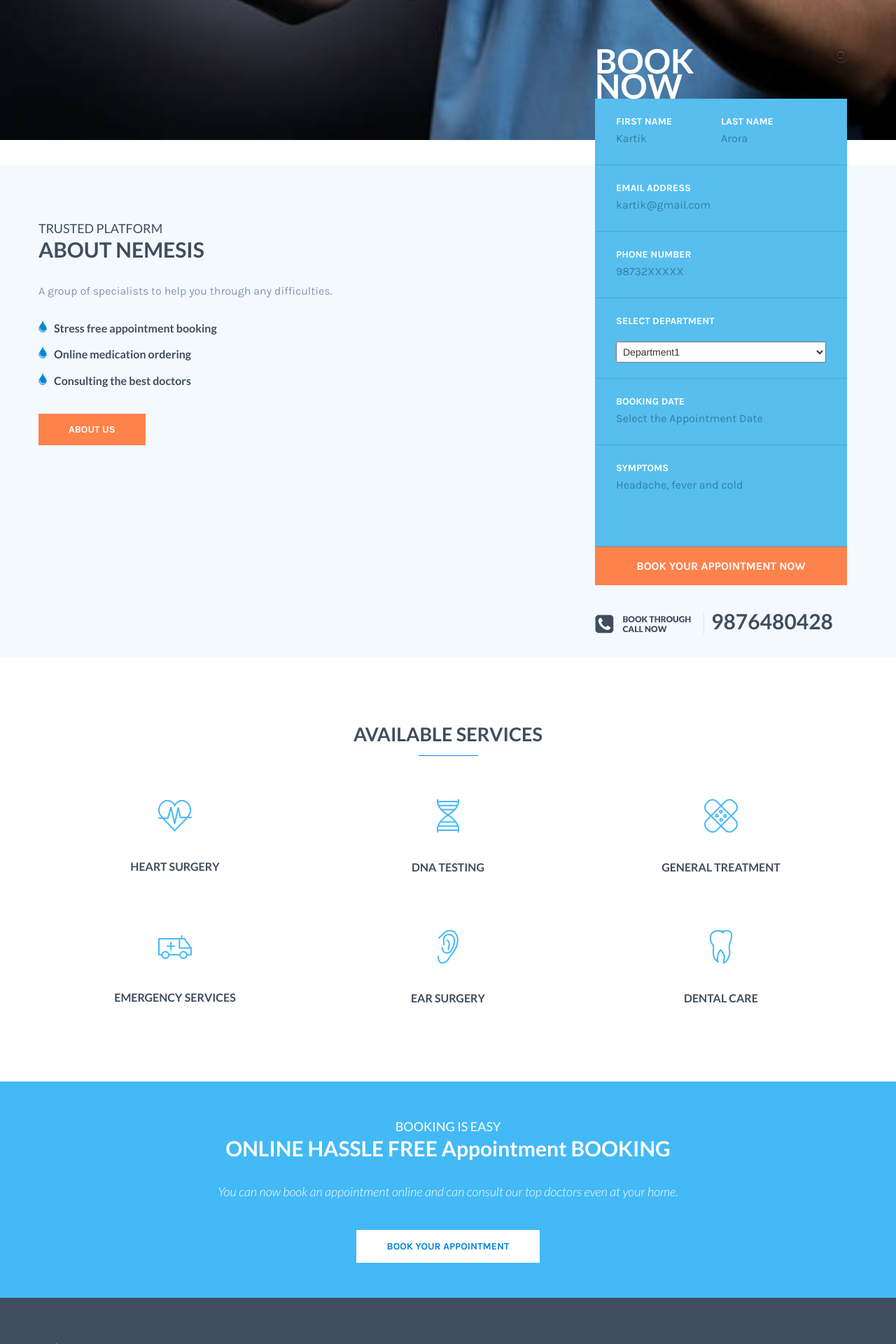
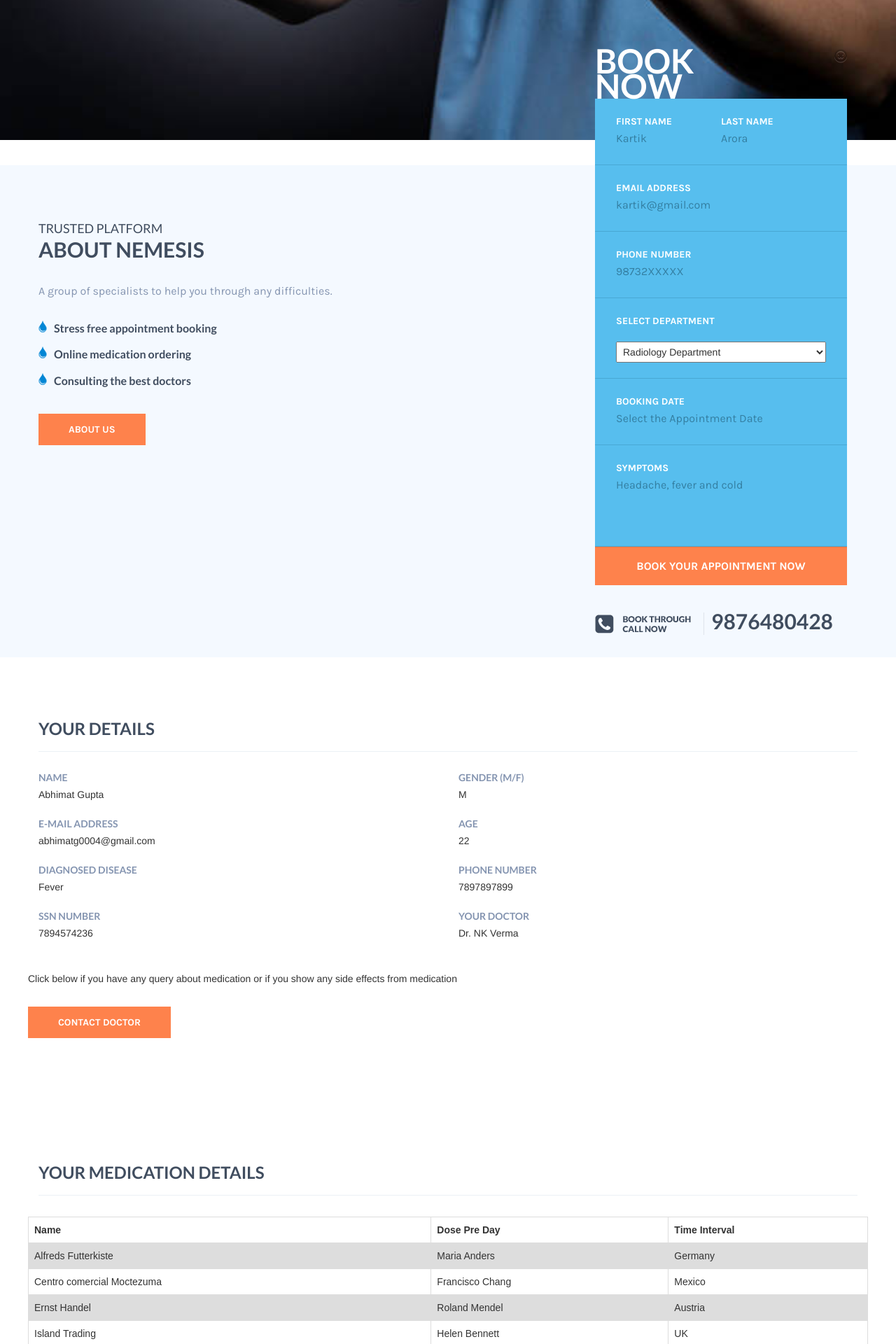
Before and after one commit to payaljindal/Nemesis, a Python web app: template flask/templates/index.html in a window 1280 px wide. Shown: the part 600-2520 px from the top of the page at 70% size. Run offline with Jinja, Linux system fonts and the light colour scheme; the template is opened without the code that fills it, so the values that code supplies are empty.

Commit message:
Update index.html

```diff
--- a/flask/templates/index.html
+++ b/flask/templates/index.html
@@ -47,13 +47,31 @@
       <script src="js/respond.min.js"></script>
     <![endif]-->
 
+    <style>
+        table {
+          font-family: arial, sans-serif;
+          border-collapse: collapse;
+          width: 100%;
+        }
+
+        td, th {
+          border: 1px solid #dddddd;
+          text-align: left;
+          padding: 8px;
+        }
+
+        tr:nth-child(even) {
+          background-color: #dddddd;
+        }
+        </style>
+
 </head>
 <body class="default home3">
     <nav class="navbar navbar-default navbar-static-top navbar3">
         <div class="container">
             <!-- Brand and toggle get grouped for better mobile display -->
             <div class="navbar-header">
-                <a class="navbar-brand" href="/"><img src="{{url_for('static',filename='images/logo/1.png')}}" alt=""></a>
+                <a class="navbar-brand" href="/index"><img src="{{url_for('static',filename='images/logo/1.png')}}" alt=""></a>
                 <button type="button" class="navbar-toggle collapsed" data-toggle="collapse" data-target="#main_nav" aria-expanded="false">
                     <span class="icon-bar"></span>
                     <span class="icon-bar"></span>
@@ -75,11 +93,11 @@
                             <li><a href="single-service.html">single service</a></li>
                         </ul>
                     </li> -->
-                    <li><a href="/perdict">Perdict</a></li>
+                    <li><a href="/order">Order Medicines</a></li>
                     <li><a href="/analysis">Analysis</a></li>
                     <li><a href="/about">About us</a></li>
                     <li><a href="/contact">contact</a></li>
-                    <li><a href="/login">Login</a></li>
+                    <li><a href="/">Logout</a></li>
                     <li class="hidden-xs book"><a href="#" data-toggle="modal" data-target="#appointmefnt_form_pop">book appointment</a></li>
                 </ul>
             </div><!-- /.navbar-collapse -->
@@ -176,10 +194,10 @@
                             <div class="row m0 input_row">
                                 <label for="app_phone">Select Department</label> <br>  <br>
                                     <select name="department_name" id="department_name" name="department_name"style="padding: 5px;width:100%;" required>
-                                        <option value="Department1">Department1</option>
-                                        <option value="Department2">Department2</option>
-                                        <option value="Department3">Department3</option>
-                                        <option value="Department4">Department4</option>
+                                        <option value="Department1">Radiology Department</option>
+                                        <option value="Department2">Outpatient Department</option>
+                                        <option value="Department3">Paramedical Departments</option>
+                                        <option value="Department4">Nursing Department</option>
                                     </select>
                             </div>
                            <div class="row m0 input_row">
@@ -204,58 +222,134 @@
         </div>
     </section>
 
-    <section class="row service_block_row bgf">
+    <section class="row contact_form_row">
         <div class="container">
-            <div class="row titleRow">
+            <div class="row">
+                <div class="contact_form_area">
+                    <h3 class="contact_section_title">Your Details</h3>
+                    <div class="contactForm row m0">
+                        <form method="post" class="row contact_form">
+                            <div class="row m0">
 
-                <h2>AVAILABLE SERVICES</h2>
+                                <div class="col-sm-6">
+                                    <div class="input-group">
+                                        <label for="contact_fname">Name</label>
+                                        <!-- <input type="text" class="form-control" id="contact_fname" name="name"> -->
+                                        <p>Abhimat Gupta</p>
                                     </div>
-            <div class="row">
-                <div class="col-sm-6 col-md-4 service_block">
-                    <div class="row m0 inner">
-                        <div class="row icon"><img src="{{url_for('static',filename='images/icons/service_block/1.png')}}" alt=""></div>
-                        <a href="single-service.html"><h4>HEART SURGERY</h4></a>
-                        <!-- <p>Lorem ipsum dolor sit amet, consectetur cing elit. Aliq uam porttitor, nuncso content text will appear.</p> -->
+                                    <div class="input-group">
+                                        <label for="contact_femail">E-mail Address</label>
+                                        <p>abhimatg0004@gmail.com</p>
                                     </div>
                                 </div>
-                <div class="col-sm-6 col-md-4 service_block">
-                    <div class="row m0 inner">
-                        <div class="row icon"><img src="{{url_for('static',filename='images/icons/service_block/2.png')}}" alt=""></div>
-                        <a href="single-service.html"><h4>dna testing</h4></a>
-                        <!-- <p>Lorem ipsum dolor sit amet, consectetur cing elit. Aliq uam porttitor, nuncso content text will appear.</p> -->
+                                <div class="col-sm-6">
+                                    <div class="input-group">
+                                        <label for="contact_lname">Gender (M/F)</label>
+                                        <p>M</p>
+                                    </div>
+                                    <div class="input-group">
+                                        <label for="contact_fphone">Age</label>
+                                        <p>22</p>
                                     </div>
                                 </div>
-                <div class="col-sm-6 col-md-4 service_block">
-                    <div class="row m0 inner">
-                        <div class="row icon"><img src="{{url_for('static',filename='images/icons/service_block/3.png')}}" alt=""></div>
-                        <a href="single-service.html"><h4>general treatment</h4></a>
-                        <!-- <p>Lorem ipsum dolor sit amet, consectetur cing elit. Aliq uam porttitor, nuncso content text will appear.</p> -->
+                                <div class="col-sm-6">
+                                    <div class="input-group">
+                                        <label for="contact_lname">Diagnosed Disease</label>
+                                        <p>Fever</p>
+                                    </div>
+                                    <div class="input-group">
+                                        <label for="contact_fphone">SSN Number</label>
+                                        <p>7894574236</p>
                                     </div>
                                 </div>
-                <div class="col-sm-6 col-md-4 service_block">
-                    <div class="row m0 inner">
-                        <div class="row icon"><img src="{{url_for('static',filename='images/icons/service_block/4.png')}}" alt=""></div>
-                        <a href="single-service.html"><h4>emergency services</h4></a>
-                        <!-- <p>Lorem ipsum dolor sit amet, consectetur cing elit. Aliq uam porttitor, nuncso content text will appear.</p> -->
+                                <div class="col-sm-6">
+                                    <div class="input-group">
+                                        <label for="contact_lname">Phone Number</label>
+                                        <p>7897897899</p>
                                     </div>
                                 </div>
-                <div class="col-sm-6 col-md-4 service_block">
-                    <div class="row m0 inner">
-                        <div class="row icon"><img src="{{url_for('static',filename='images/icons/service_block/5.png')}}" alt=""></div>
-                        <a href="single-service.html"><h4>ear surgery</h4></a>
-                        <!-- <p>Lorem ipsum dolor sit amet, consectetur cing elit. Aliq uam porttitor, nuncso content text will appear.</p> -->
+                                <div class="col-sm-6">
+                                    <div class="input-group">
+                                        <label for="contact_lname">Your Doctor</label>
+                                        <p>Dr. NK Verma</p>
                                     </div>
                                 </div>
-                <div class="col-sm-6 col-md-4 service_block">
-                    <div class="row m0 inner">
-                        <div class="row icon"><img src="{{url_for('static',filename='images/icons/service_block/6.png')}}" alt=""></div>
-                        <a href="single-service.html"><h4>dental care</h4></a>
-                        <!-- <p>Lorem ipsum dolor sit amet, consectetur cing elit. Aliq uam porttitor, nuncso content text will appear.</p> -->
+                            </div>
+                            <br>
+                            <p>Click below if you have any query about medication or if you show any side effects from medication</p>
+                            <a href="/contact" class="view_all view_all_blue">Contact Doctor</a>
+
+                        </form>
+
                     </div>
                 </div>
             </div>
         </div>
     </section>
+
+
+    <section class="row contact_form_row">
+        <div class="container">
+            <div class="row">
+                <div class="contact_form_area">
+                    <h3 class="contact_section_title">Your Medication Details</h3>
+                    <div class="contactForm row m0">
+                        <form method="post" class="row contact_form">
+                            <div class="row m0">
+                                <table>
+                                    <tr>
+                                      <th>Name</th>
+                                      <th>Dose Pre Day</th>
+                                      <th>Time Interval</th>
+                                    </tr>
+                                    <tr>
+                                      <td>Alfreds Futterkiste</td>
+                                      <td>Maria Anders</td>
+                                      <td>Germany</td>
+                                    </tr>
+                                    <tr>
+                                      <td>Centro comercial Moctezuma</td>
+                                      <td>Francisco Chang</td>
+                                      <td>Mexico</td>
+                                    </tr>
+                                    <tr>
+                                      <td>Ernst Handel</td>
+                                      <td>Roland Mendel</td>
+                                      <td>Austria</td>
+                                    </tr>
+                                    <tr>
+                                      <td>Island Trading</td>
+                                      <td>Helen Bennett</td>
+                                      <td>UK</td>
+                                    </tr>
+                                    <tr>
+                                      <td>Laughing Bacchus Winecellars</td>
+                                      <td>Yoshi Tannamuri</td>
+                                      <td>Canada</td>
+                                    </tr>
+                                    <tr>
+                                      <td>Magazzini Alimentari Riuniti</td>
+                                      <td>Giovanni Rovelli</td>
+                                      <td>Italy</td>
+                                    </tr>
+                                  </table>
+
+
+                            </div>
+                            <br>
+                            <p>Click below if you want a medicen reminder for you (The alert will pop on your phone 10 minutes before the scheduled of dose)</p>
+                            <a href="/contact" class="view_all view_all_blue">Signup for reminders</a>
+
+                        </form>
+
+                    </div>
+                </div>
+            </div>
+        </div>
+    </section>
+
+
+
 
     <section class="row book_bannerType2">
         <div class="container">
@@ -275,7 +369,7 @@
                     <div class="heading row m0"><img src="{{url_for('static',filename='images/logo/1.png')}}" alt=""></div>
                     <div class="row menuList">
                         <ul class="firstOrderList nav">
-                            <li ><a href="/">home</a></li>
+                            <li ><a href="/index">home</a></li>
                             <!-- <li><a href="#">services</a></li> -->
                             <li><a href="/doctors">doctors</a></li>
                             <li ><a href="/analysis">Analysis</a></li>
@@ -382,10 +476,8 @@
                                 <select name="doctor_name" id="doctor_name" style="padding: 5px;width:100%;" >
                                     <option value="Department1">Radiology Department</option>
                                     <option value="Department2">Outpatient Department</option>
-                                    <option value="Department3">Paramedical Departments
-                                    </option>
-                                    <option value="Department4">Nursing Department
-                                    </option>
+                                    <option value="Department3">Paramedical Departments</option>
+                                    <option value="Department4">Nursing Department</option>
                                 </select>
                             </div>
                            <div class="row m0 input_row">
```
Lines whose indentation alone changed are shown as unchanged.
